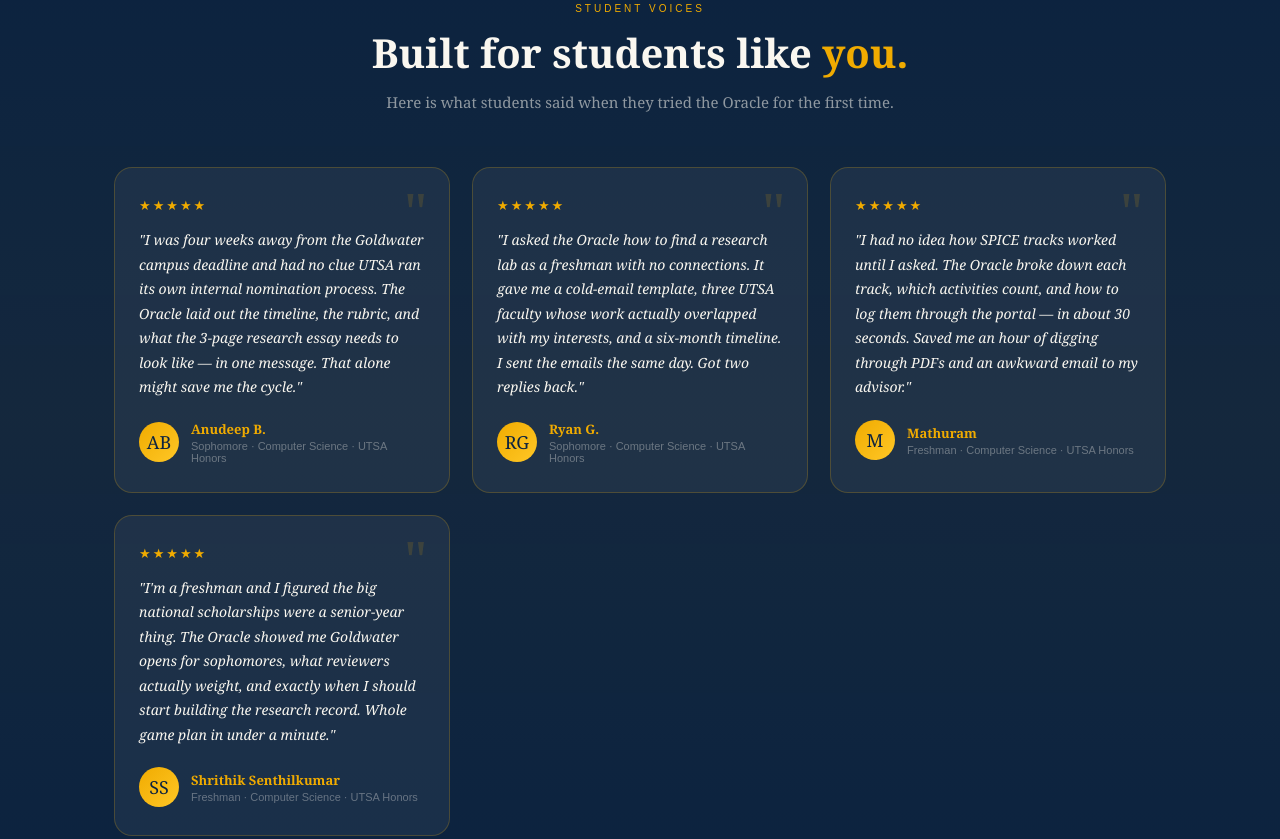
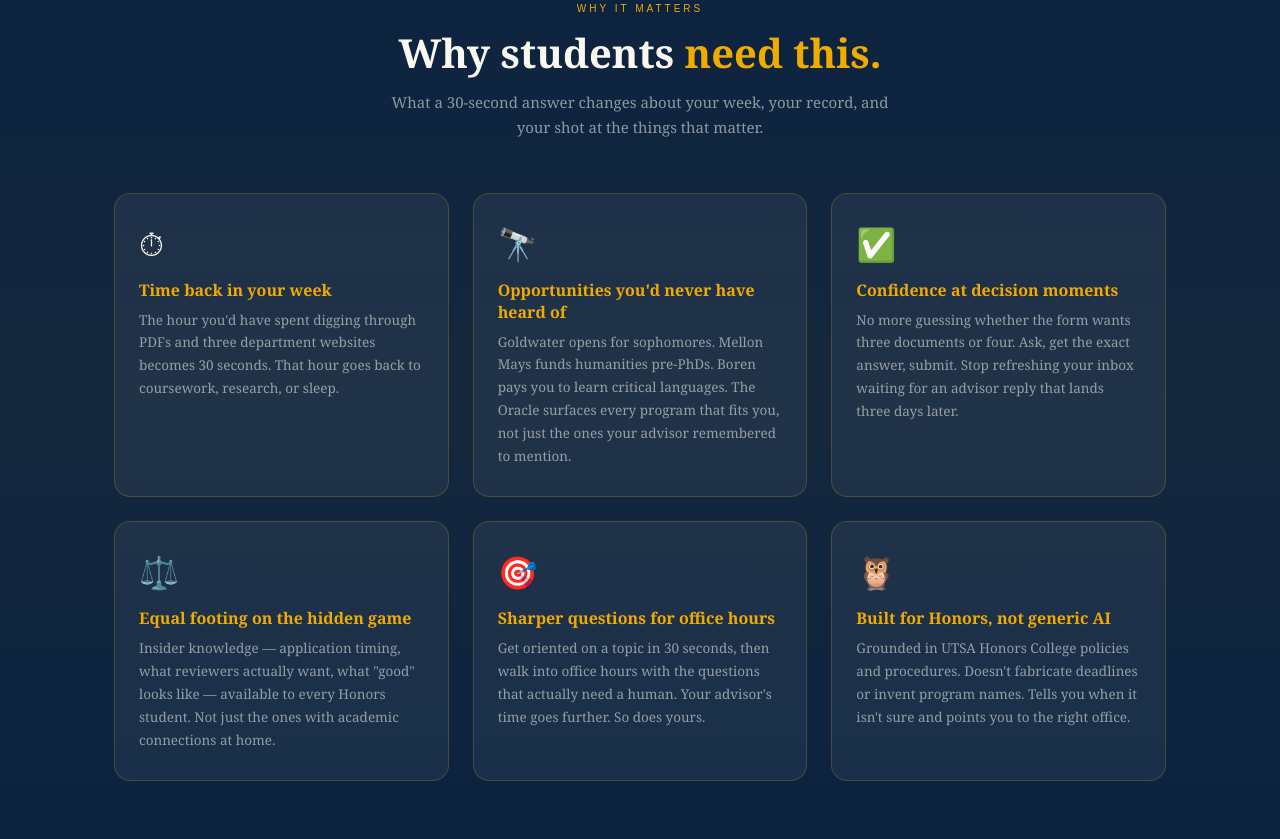
Before and after one commit to anudeep-bonagiri/honorsOracle, a website: page public/index.html in a window 1280 px wide. Shown: the part 2081-2920 px from the top of the page. Drawn offline with Linux system fonts and the light colour scheme.

Commit message:
Replace testimonials with unnamed 'why students need it' value-prop cards

```diff
--- a/public/index.html
+++ b/public/index.html
@@ -404,60 +404,48 @@ footer span { color:var(--gold); }
     </div>
   </section>
 
-  <!-- TESTIMONIALS -->
+  <!-- WHY STUDENTS NEED IT -->
   <div class="testimonials-wrap">
     <section>
-      <div class="section-label reveal">Student Voices</div>
-      <h2 class="section-title reveal">Built for students like <span style="color:var(--gold)">you.</span></h2>
-      <p class="section-sub reveal">Here is what students said when they tried the Oracle for the first time.</p>
-      <div class="testimonials">
+      <div class="section-label reveal">Why It Matters</div>
+      <h2 class="section-title reveal">Why students <span style="color:var(--gold)">need this.</span></h2>
+      <p class="section-sub reveal">What a 30-second answer changes about your week, your record, and your shot at the things that matter.</p>
+      <div class="problem-grid">
 
-        <div class="tcard reveal">
-          <div class="stars">★★★★★</div>
-          <p class="tcard-text">"I was four weeks away from the Goldwater campus deadline and had no clue UTSA ran its own internal nomination process. The Oracle laid out the timeline, the rubric, and what the 3-page research essay needs to look like — in one message. That alone might save me the cycle."</p>
-          <div class="tcard-author">
-            <div class="tcard-avatar">AB</div>
-            <div>
-              <div class="tcard-name">Anudeep B.</div>
-              <div class="tcard-role">Sophomore · Computer Science · UTSA Honors</div>
-            </div>
-          </div>
+        <div class="problem-card reveal">
+          <span class="p-icon">⏱</span>
+          <div class="p-title">Time back in your week</div>
+          <p class="p-text">The hour you'd have spent digging through PDFs and three department websites becomes 30 seconds. That hour goes back to coursework, research, or sleep.</p>
         </div>
 
-        <div class="tcard reveal">
-          <div class="stars">★★★★★</div>
-          <p class="tcard-text">"I asked the Oracle how to find a research lab as a freshman with no connections. It gave me a cold-email template, three UTSA faculty whose work actually overlapped with my interests, and a six-month timeline. I sent the emails the same day. Got two replies back."</p>
-          <div class="tcard-author">
-            <div class="tcard-avatar">RG</div>
-            <div>
-              <div class="tcard-name">Ryan G.</div>
-              <div class="tcard-role">Sophomore · Computer Science · UTSA Honors</div>
-            </div>
-          </div>
+        <div class="problem-card reveal">
+          <span class="p-icon">🔭</span>
+          <div class="p-title">Opportunities you'd never have heard of</div>
+          <p class="p-text">Goldwater opens for sophomores. Mellon Mays funds humanities pre-PhDs. Boren pays you to learn critical languages. The Oracle surfaces every program that fits you, not just the ones your advisor remembered to mention.</p>
         </div>
 
-        <div class="tcard reveal">
-          <div class="stars">★★★★★</div>
-          <p class="tcard-text">"I had no idea how SPICE tracks worked until I asked. The Oracle broke down each track, which activities count, and how to log them through the portal — in about 30 seconds. Saved me an hour of digging through PDFs and an awkward email to my advisor."</p>
-          <div class="tcard-author">
-            <div class="tcard-avatar">M</div>
-            <div>
-              <div class="tcard-name">Mathuram</div>
-              <div class="tcard-role">Freshman · Computer Science · UTSA Honors</div>
-            </div>
-          </div>
+        <div class="problem-card reveal">
+          <span class="p-icon">✅</span>
+          <div class="p-title">Confidence at decision moments</div>
+          <p class="p-text">No more guessing whether the form wants three documents or four. Ask, get the exact answer, submit. Stop refreshing your inbox waiting for an advisor reply that lands three days later.</p>
         </div>
 
-        <div class="tcard reveal">
-          <div class="stars">★★★★★</div>
-          <p class="tcard-text">"I'm a freshman and I figured the big national scholarships were a senior-year thing. The Oracle showed me Goldwater opens for sophomores, what reviewers actually weight, and exactly when I should start building the research record. Whole game plan in under a minute."</p>
-          <div class="tcard-author">
-            <div class="tcard-avatar">SS</div>
-            <div>
-              <div class="tcard-name">Shrithik Senthilkumar</div>
-              <div class="tcard-role">Freshman · Computer Science · UTSA Honors</div>
-            </div>
-          </div>
+        <div class="problem-card reveal">
+          <span class="p-icon">⚖️</span>
+          <div class="p-title">Equal footing on the hidden game</div>
+          <p class="p-text">Insider knowledge — application timing, what reviewers actually want, what "good" looks like — available to every Honors student. Not just the ones with academic connections at home.</p>
+        </div>
+
+        <div class="problem-card reveal">
+          <span class="p-icon">🎯</span>
+          <div class="p-title">Sharper questions for office hours</div>
+          <p class="p-text">Get oriented on a topic in 30 seconds, then walk into office hours with the questions that actually need a human. Your advisor's time goes further. So does yours.</p>
+        </div>
+
+        <div class="problem-card reveal">
+          <span class="p-icon">🦉</span>
+          <div class="p-title">Built for Honors, not generic AI</div>
+          <p class="p-text">Grounded in UTSA Honors College policies and procedures. Doesn't fabricate deadlines or invent program names. Tells you when it isn't sure and points you to the right office.</p>
         </div>
 
       </div>
```
